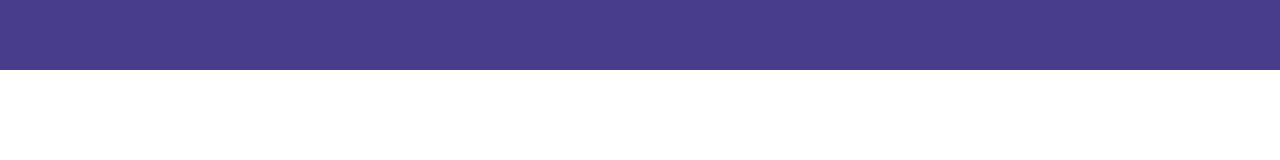
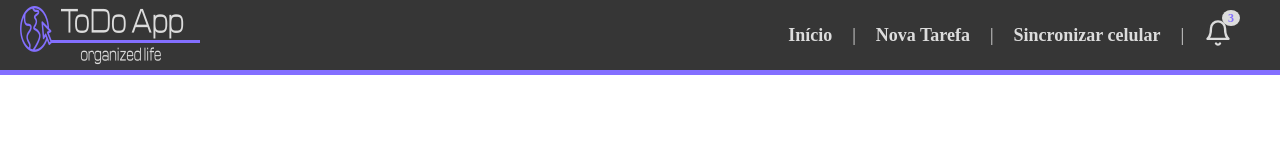
Before and after one commit to cap-fdoliveira/Todo-App, a React app in the folder web/: page / in a window 1280 px wide. Built offline with nearby package versions, Linux system fonts and the light colour scheme.

Commit message:
Header component - styles

```diff
--- a/web/package.json
+++ b/web/package.json
@@ -8,6 +8,7 @@
     "@testing-library/user-event": "^7.2.1",
     "react": "^16.13.1",
     "react-dom": "^16.13.1",
+    "react-icons": "^3.10.0",
     "react-scripts": "3.4.1",
     "styled-components": "^5.1.1"
   },
--- a/web/public/index.html
+++ b/web/public/index.html
@@ -1,13 +1,22 @@
 <!DOCTYPE html>
 <html lang="pt-br">
+
 <head>
   <meta charset="utf-8" />
   <link rel="icon" href="./favicon.ico" />
+  <link href="https://fonts.googleapis.com/css2?family=Baloo+Da+2&display=swap" rel="stylesheet">
   <meta name="viewport" content="width=device-width, initial-scale=1" />
-    <style>body{padding: 0; margin: 0;}</style>
+  <style>
+    body {
+      padding: 0;
+      margin: 0;
+    }
+  </style>
   <title>To do app</title>
 </head>
+
 <body>
   <div id="root"></div>
 </body>
+
 </html>
--- /dev/null
+++ b/web/public/styles.css
@@ -0,0 +1,3 @@
+body {
+    font-family: 'Baloo Da 2', cursive;
+}
--- a/web/src/components/Header/index.js
+++ b/web/src/components/Header/index.js
@@ -1,13 +1,26 @@
 import React from 'react';
-import { Container, Logo, Menu } from './styles';
+import logo from '../../assets/logo-todo2.png';
+import { Container, Logotype, Menu } from './styles';
+import { FiBell } from 'react-icons/fi';
 
 
 function Header() {
     return (
         <Container>
-            <Logo img="../../assets/ToDo-app.png"/>
+            <Logotype>
+                <img src={logo} alt="logotipo do app" />
+            </Logotype>
             <Menu>
-
+                <a href="#">Início</a>
+                <span className="divider" />
+                <a href="#">Nova Tarefa</a>
+                <span className="divider" />
+                <a href="#">Sincronizar celular</a>
+                <span className="divider" />
+                <a href="#" id="notification">
+                    <FiBell size={28}/>
+                    <span>3</span>
+                </a>
             </Menu>
         </Container>
     );
--- a/web/src/components/Header/styles.js
+++ b/web/src/components/Header/styles.js
@@ -1,10 +1,62 @@
 import styled from 'styled-components';
 
 export const Container = styled.div`
+    display: flex;
     width: 100%;
     height: 70px;
-    background: #483D8B;
+    background: #363636	;
+    border-bottom: 5px solid #836FFF;
 `;
 
-export const Logo = styled.div``;
-export const Menu = styled.div``;
+export const Logotype = styled.image`
+    display: flex;
+    align-items: center;
+    width: 50%;
+    height: 70px;
+    margin: 0 10px;
+`;
+
+export const Menu = styled.div`
+    display: flex;
+    align-items: center;
+    justify-content: flex-end;
+    width: 50%;
+    height: 70px;
+    margin: 0 20px;
+
+    a {
+        color: #dcdcdc;
+        font-weight: bold;
+        text-decoration: none;
+        font-size: 18px;
+        margin: 0 10px;
+
+        &:hover{
+            color: #708090;
+        }
+    }
+    #notification {
+            span {
+            background: #dcdcdc;
+            color: #836FFF;
+            padding: 1px 6px;
+            border-radius: 50%;
+            position: relative;
+            top: -25px;
+            right: 10px;
+            font-size: 12px;
+        }
+
+        &:hover {
+            opacity: 0.5;
+        }
+    }
+
+    .divider::after{
+        content: "|";
+        color: #dcdcdc;
+        margin: 0 10px;
+        font-size: 18px;
+    }
+
+`;
```
Also changed, not shown: web/src/assets/logo-todo2.png (added), 1 other file. Lines whose indentation alone changed are shown as unchanged.
